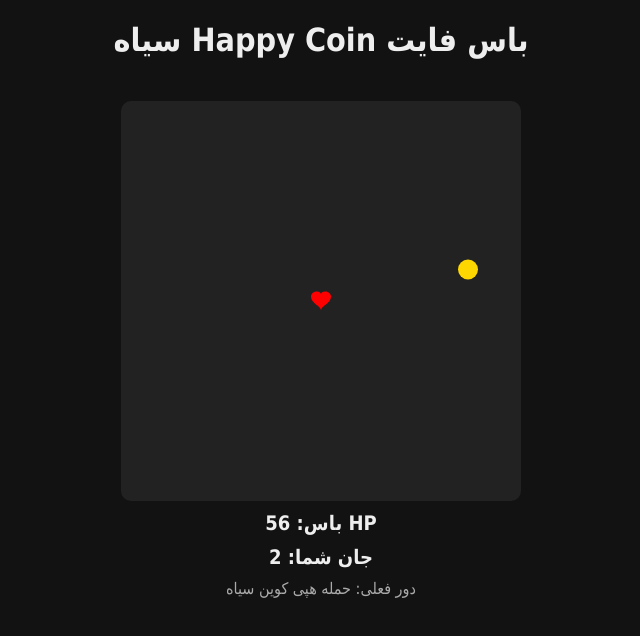
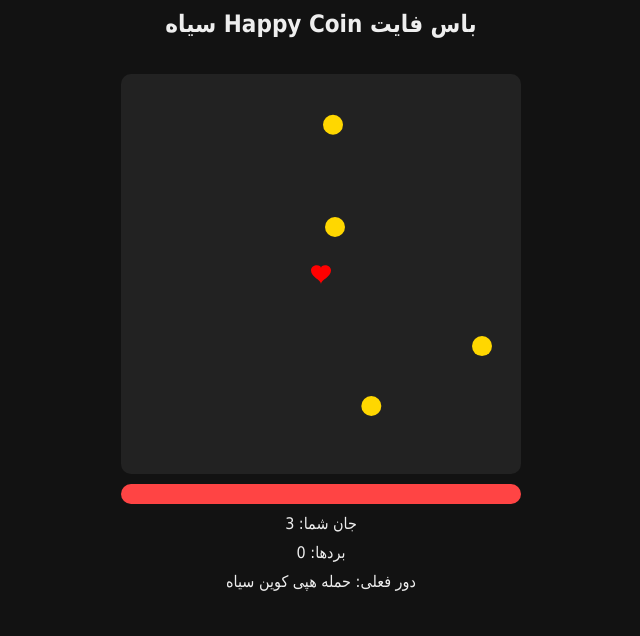
Before and after one commit to Rob-Lucci63/One-Ai, a plain HTML site: page index.html in a window 1280 px wide. Both pictures are taken after a click on the element 640 px from the left and 300 px from the top of the page. Shown: the whole page, without its empty margins (319-959 px from the left). Drawn offline with Linux system fonts and the light colour scheme.

Commit message:
Update index.html
تغییرات جزئی مثل گرافیمی شدن و تغییر نیمه کلی

```diff
--- a/index.html
+++ b/index.html
@@ -2,253 +2,128 @@
 <head>
   <meta charset="UTF-8" />
   <meta name="viewport" content="width=device-width, initial-scale=1" />
-  <title>Happy Coin - باس فایت</title>
+  <title>Happy Coin - باس فایت سیاه</title>
   <style>
-    body {
-      margin: 0; padding: 0;
-      background: #121212;
-      color: #eee;
-      font-family: Tahoma, sans-serif;
-      display: flex;
-      flex-direction: column;
-      align-items: center;
-      justify-content: flex-start;
-      height: 100vh;
-      user-select: none;
-    }
-    #battleCanvas {
-      background: #222;
-      border-radius: 10px;
-      margin-top: 20px;
-      touch-action: none;
-    }
-    #hpDisplay, #livesDisplay {
-      margin-top: 10px;
-      font-size: 20px;
-      font-weight: bold;
-      user-select: none;
-    }
-    #info {
-      margin-top: 10px;
-      font-size: 16px;
-      color: #aaa;
-    }
-    #joystickContainer {
-      position: fixed;
-      bottom: 40px;
-      left: 40px;
-      width: 100px;
-      height: 100px;
-      background: #444a;
-      border-radius: 50%;
-      touch-action: none;
-      display: none;
-      z-index: 1000;
-    }
-    #joystickBase {
-      position: relative;
-      width: 100%;
-      height: 100%;
-      border-radius: 50%;
-      background: #666;
-    }
-    #joystickStick {
-      position: absolute;
-      width: 50px;
-      height: 50px;
-      background: #f44;
-      border-radius: 50%;
-      top: 25px;
-      left: 25px;
-      transition: top 0.1s, left 0.1s;
-      touch-action: none;
-    }
+    body { margin: 0; padding: 0; background: #121212; color: #eee; font-family: Tahoma, sans-serif; display: flex; flex-direction: column; align-items: center; justify-content: flex-start; height: 100vh; user-select: none; overflow: hidden; }
+    h1 { margin-top: 10px; font-size: 24px; }
+    #battleCanvas { background: #222; border-radius: 10px; margin-top: 20px; touch-action: none; }
+    #hpBar { width: 400px; height: 20px; background: #555; border-radius: 10px; overflow: hidden; margin-top: 10px; }
+    #hpFill { height: 100%; background: #f44; width: 100%; transition: width .3s ease; }
+    #livesDisplay, #winsDisplay, #info { margin-top: 10px; font-size: 16px; user-select: none; }
+    /* افکت دمیج و وین */
+    .effect { position: absolute; font-size: 24px; font-weight: bold; opacity: 1; animation: fadeUp 1s ease-out forwards; pointer-events: none; z-index: 9999; }
+    .damage { color: #f44; }
+    .win { color: #ffd700; font-size: 32px; }
+    @keyframes fadeUp { 0% { opacity: 1; transform: translate(-50%, -50%) scale(1); } 100% { opacity: 0; transform: translate(-50%, -100%) scale(1.5); } }
+    /* دیالوگ پایان */
+    #endDialog { position: fixed; top: 50%; left: 50%; transform: translate(-50%, -50%); background: #333; color: #fff; padding: 20px; border-radius: 10px; display: none; text-align: center; z-index: 10000; }
+    #endDialog button { margin-top: 10px; padding: 8px 16px; background: #f44; color: #fff; border: none; border-radius: 5px; cursor: pointer; }
+    /* جوی‌استیک موبایل */
+    #joystickContainer { position: fixed; bottom: 40px; left: 40px; width: 100px; height: 100px; background: #444a; border-radius: 50%; touch-action: none; display: none; z-index: 1000; }
+    #joystickBase { position: relative; width: 100%; height: 100%; border-radius: 50%; background: #666; }
+    #joystickStick { position: absolute; width: 50px; height: 50px; background: #f44; border-radius: 50%; top: 25px; left: 25px; transition: top .1s, left .1s; touch-action: none; }
   </style>
 </head>
 <body>
   <h1>باس فایت Happy Coin سیاه</h1>
-  <canvas id="battleCanvas" width="400" height="400"></canvas>
-  <div id="hpDisplay">HP باس: 56</div>
+  <canvas id="battleCanvas"></canvas>
+  <div id="hpBar"><div id="hpFill"></div></div>
   <div id="livesDisplay">جان شما: 3</div>
-  <div id="info">دور فعلی: حمله هپی کوین سیاه</div>  <div id="joystickContainer">
-    <div id="joystickBase">
-      <div id="joystickStick"></div>
-    </div>
+  <div id="winsDisplay">بردها: 0</div>
+  <div id="info">دور فعلی: حمله هپی کوین سیاه</div>  <div id="endDialog">
+    <div id="endText"></div>
+    <button onclick="resetBattle()">شروع مجدد</button>
+  </div>  <div id="joystickContainer">
+    <div id="joystickBase"><div id="joystickStick"></div></div>
   </div><script>
   const canvas = document.getElementById('battleCanvas');
   const ctx = canvas.getContext('2d');
-  const hpDisplay = document.getElementById('hpDisplay');
+  const hpFill = document.getElementById('hpFill');
   const livesDisplay = document.getElementById('livesDisplay');
+  const winsDisplay = document.getElementById('winsDisplay');
   const infoDisplay = document.getElementById('info');
+  const endDialog = document.getElementById('endDialog');
+  const endText = document.getElementById('endText');
+
+  function resizeCanvas(){
+    const size = Math.min(window.innerWidth - 40, 400);
+    canvas.width = size;
+    canvas.height = size;
+    document.getElementById('hpBar').style.width = size + 'px';
+  }
+  window.addEventListener('resize', resizeCanvas);
+  resizeCanvas();
 
   const isMobile = 'ontouchstart' in window || navigator.maxTouchPoints > 0;
-
-  let playerHeart = { x: 180, y: 180, size: 20, speed: 5 };
+  let playerHeart = { x: 0, y: 0, size: 20 };
   let coins = [];
   let bossHP = 56;
   let playerLives = 3;
-  let roundTime = 15 * 1000;
+  let damagePerClick = 4;
+  const roundDuration = 15 * 1000;
   let currentRound = 'enemy';
-  let roundTimer = roundTime;
+  let roundTimer = roundDuration;
   let lastTimestamp = null;
   let gameOver = false;
+  let lastClickTime = 0;
+  let wins = parseInt(localStorage.getItem('wins')||'0');
+  winsDisplay.textContent = 'بردها: ' + wins;
 
   const joystickContainer = document.getElementById('joystickContainer');
   const joystickStick = document.getElementById('joystickStick');
   let joystickActive = false;
-  let joystickStart = {x:0,y:0};
-  let joystickPos = {x:0,y:0};
+  let joystickStart = { x:0, y:0 };
+  let joystickPos = { x:0, y:0 };
 
-  if(isMobile) {
-    joystickContainer.style.display = 'block';
-    joystickContainer.addEventListener('touchstart', e => {
-      joystickActive = true;
-      const t = e.touches[0];
-      joystickStart = {x: t.clientX, y: t.clientY};
-    });
-    joystickContainer.addEventListener('touchmove', e => {
-      if(!joystickActive) return;
-      e.preventDefault();
-      const t = e.touches[0];
-      let dx = t.clientX - joystickStart.x;
-      let dy = t.clientY - joystickStart.y;
-      const maxDist = 40;
-      const dist = Math.sqrt(dx*dx + dy*dy);
-      if(dist > maxDist) { dx = dx/dist*maxDist; dy = dy/dist*maxDist; }
-      joystickPos = {x: dx, y: dy};
-      joystickStick.style.left = 25 + dx + 'px';
-      joystickStick.style.top = 25 + dy + 'px';
-    });
-    joystickContainer.addEventListener('touchend', () => {
-      joystickActive = false;
-      joystickPos = {x:0,y:0};
-      joystickStick.style.left = '25px';
-      joystickStick.style.top = '25px';
-    });
+  function showEffect(text, className, x, y) {
+    const effect = document.createElement('div');
+    effect.textContent = text;
+    effect.className = `effect ${className}`;
+    effect.style.left = x + 'px';
+    effect.style.top = y + 'px';
+    document.body.appendChild(effect);
+    setTimeout(() => effect.remove(), 1000);
   }
 
-  function spawnCoin() {
-    const edges = ['left','right','top','bottom'];
-    const edge = edges[Math.floor(Math.random()*edges.length)];
-    let x,y,vx,vy;
-    const speed = 3;
-    switch(edge) {
-      case 'left': x=0; y=Math.random()*canvas.height; vx=speed; vy=0; break;
-      case 'right': x=canvas.width; y=Math.random()*canvas.height; vx=-speed; vy=0; break;
-      case 'top': x=Math.random()*canvas.width; y=0; vx=0; vy=speed; break;
-      case 'bottom': x=Math.random()*canvas.width; y=canvas.height; vx=0; vy=-speed; break;
-    }
-    coins.push({x,y,vx,vy,size:20});
-  }
-
-  if(!isMobile) {
-    canvas.addEventListener('mousemove', e => {
-      const rect = canvas.getBoundingClientRect();
-      playerHeart.x = e.clientX - rect.left - playerHeart.size/2;
-      playerHeart.y = e.clientY - rect.top - playerHeart.size/2;
-    });
+  if(isMobile){ joystickContainer.style.display='block';
+    joystickContainer.addEventListener('touchstart', e => { joystickActive=true; const t=e.touches[0]; joystickStart={x:t.clientX,y:t.clientY};});
+    joystickContainer.addEventListener('touchmove', e => { if(!joystickActive)return; e.preventDefault(); const t=e.touches[0]; let dx=t.clientX-joystickStart.x, dy=t.clientY-joystickStart.y; const dist=Math.hypot(dx,dy), max=40; if(dist>max){dx=dx/dist*max;dy=dy/dist*max;} joystickPos={x:dx,y:dy}; joystickStick.style.left=25+dx+'px'; joystickStick.style.top=25+dy+'px';});
+    joystickContainer.addEventListener('touchend',()=>{joystickActive=false;joystickPos={x:0,y:0};joystickStick.style.left='25px';joystickStick.style.top='25px';});
   }
 
   canvas.addEventListener('click', e => {
-    if(currentRound === 'player' && !gameOver) {
-      const rect = canvas.getBoundingClientRect();
-      const cx = e.clientX - rect.left;
-      const cy = e.clientY - rect.top;
-      for(let i=0;i<coins.length;i++) {
-        const c = coins[i];
-        if(cx>c.x && cx<c.x+c.size && cy>c.y && cy<c.y+c.size) {
-          bossHP--;
-          hpDisplay.innerText = 'HP باس: '+bossHP;
-          coins.splice(i,1);
-          if(bossHP<=0) { alert('🎉 تبریک! باس رو شکست دادی!'); gameOver=true; }
-          break;
-        }
+    if(currentRound==='player' && !gameOver){
+      const now=Date.now(); if(now-lastClickTime<200) return; lastClickTime=now;
+      bossHP-=damagePerClick;
+      showEffect('-'+damagePerClick,'damage',e.clientX,e.clientY);
+      if(bossHP<=0){ bossHP=0; gameOver=true; wins++; localStorage.setItem('wins',wins); winsDisplay.textContent='بردها: '+wins;
+        showEffect('🎉 پیروزی!','win',canvas.offsetLeft+canvas.width/2,canvas.offsetTop+canvas.height/2);
+        setTimeout(()=>{
+          endText.textContent='تو شکستم دادی ولی من برمیگردم! هدف بعدی من ارز و معاملات ارزیه...';
+          endDialog.style.display='block';
+        },500);
       }
+      updateUI();
     }
   });
 
-  function drawHeart(x,y,size) {
-    ctx.fillStyle = 'red';
-    ctx.beginPath();
-    ctx.moveTo(x+size/2,y+size/5);
-    ctx.bezierCurveTo(x+size/2,y,x,y,x,y+size/3);
-    ctx.bezierCurveTo(x,y+size*2/3,x+size/2,y+size*4/5,x+size/2,y+size);
-    ctx.bezierCurveTo(x+size/2,y+size*4/5,x+size,y+size*2/3,x+size,y+size/3);
-    ctx.bezierCurveTo(x+size,y,x+size/2,y,x+size/2,y+size/5);
-    ctx.fill();
+  if(!isMobile){ canvas.addEventListener('mousemove', e=>{ const r=canvas.getBoundingClientRect(); playerHeart.x=e.clientX-r.left-playerHeart.size/2; playerHeart.y=e.clientY-r.top-playerHeart.size/2; }); }
+
+  function spawnCoin(){ const edges=['left','right','top','bottom'], edge=edges[Math.floor(Math.random()*edges.length)]; let x,y,vx,vy,s=3; switch(edge){case'left':x=0;y=Math.random()*canvas.height;vx=s;vy=0;break;case'right':x=canvas.width;y=Math.random()*canvas.height;vx=-s;vy=0;break;case'top':x=Math.random()*canvas.width;y=0;vx=0;vy=s;break;case'bottom':x=Math.random()*canvas.width;y=canvas.height;vx=0;vy=-s;break;} coins.push({x,y,vx,vy,size:20}); }
+
+  function drawHeart(x,y,size){ ctx.fillStyle='red'; ctx.beginPath(); ctx.moveTo(x+size/2,y+size/5); ctx.bezierCurveTo(x+size/2,y,x,y,x,y+size/3); ctx.bezierCurveTo(x,y+size*2/3,x+size/2,y+size*4/5,x+size/2,y+size); ctx.bezierCurveTo(x+size/2,y+size*4/5,x+size,y+size*2/3,x+size,y+size/3); ctx.bezierCurveTo(x+size,y,x+size/2,y,x+size/2,y+size/5); ctx.fill(); }
+
+  function updateUI(){ hpFill.style.width = (bossHP/56*100)+'%'; livesDisplay.textContent='جان شما: '+playerLives; }
+
+  function resetBattle(){ bossHP=56; playerLives=3; currentRound='enemy'; roundTimer=roundDuration; gameOver=false; coins=[]; endDialog.style.display='none'; infoDisplay.textContent='دور فعلی: حمله هپی کوین سیاه'; updateUI(); }
+
+  function gameLoop(ts){ if(!lastTimestamp) lastTimestamp=ts; const d=ts-lastTimestamp; lastTimestamp=ts;
+    if(!gameOver){ roundTimer-=d; if(roundTimer<=0){ roundTimer=roundDuration; currentRound=currentRound==='enemy'?'player':'enemy'; infoDisplay.textContent=currentRound==='enemy'?'دور فعلی: حمله هپی کوین سیاه':'دور فعلی: حمله شما'; if(currentRound==='player') alert('نوبت شماست! به باس حمله کن!'); }
+      if(currentRound==='enemy'){ if(Math.random()<0.02) spawnCoin(); coins.forEach(c=>{c.x+=c.vx; c.y+=c.vy;}); coins=coins.filter(c=>{ const dx=c.x+c.size/2-(playerHeart.x+playerHeart.size/2), dy=c.y+c.size/2-(playerHeart.y+playerHeart.size/2), dist=Math.hypot(dx,dy); if(dist<c.size/2+playerHeart.size/2){ playerLives--; updateUI(); if(playerLives<=0){ alert('💔 جانات تموم شد! بازی باختی 😢'); resetBattle(); } return false; } return !(c.x<-20||c.x>canvas.width+20||c.y<-20||c.y>canvas.height+20); }); if(isMobile&&joystickActive){ playerHeart.x=Math.max(0,Math.min(canvas.width-playerHeart.size,playerHeart.x+joystickPos.x*0.15)); playerHeart.y=Math.max(0,Math.min(canvas.height-playerHeart.size,playerHeart.y+joystickPos.y*0.15)); } }
+    }
+    ctx.clearRect(0,0,canvas.width,canvas.height); drawHeart(playerHeart.x,playerHeart.y,playerHeart.size); coins.forEach(c=>{ ctx.fillStyle='#ffd700'; ctx.beginPath(); ctx.arc(c.x+c.size/2,c.y+c.size/2,c.size/2,0,2*Math.PI); ctx.fill(); }); requestAnimationFrame(gameLoop);
   }
 
-  function resetBattle() {
-    bossHP=56;
-    playerLives=3;
-    gameOver=false;
-    coins=[];
-    currentRound='enemy';
-    roundTimer=roundTime;
-    hpDisplay.innerText='HP باس: '+bossHP;
-    livesDisplay.innerText='جان شما: '+playerLives;
-    infoDisplay.innerText='دور فعلی: حمله هپی کوین سیاه';
-  }
-
-  function update(delta) {
-    if(gameOver) return;
-    roundTimer -= delta;
-    if(roundTimer <= 0) {
-      roundTimer = roundTime;
-      currentRound = currentRound==='enemy'?'player':'enemy';
-      infoDisplay.innerText = currentRound==='enemy'?'دور فعلی: حمله هپی کوین سیاه':'دور فعلی: حمله شما';
-      if(currentRound==='player') alert('نوبت شماست! روی سکه‌ها کلیک کن!');
-    }
-
-    if(currentRound==='enemy') {
-      if(Math.random()<0.02) spawnCoin();
-      coins.forEach(c => { c.x+=c.vx; c.y+=c.vy; });
-      coins = coins.filter(c => {
-        const dx=c.x+c.size/2-(playerHeart.x+playerHeart.size/2);
-        const dy=c.y+c.size/2-(playerHeart.y+playerHeart.size/2);
-        const dist=Math.sqrt(dx*dx+dy*dy);
-        if(dist<(c.size/2+playerHeart.size/2)) {
-          playerLives--;
-          livesDisplay.innerText='جان شما: '+playerLives;
-          if(playerLives<=0) {
-            alert('💔 جانات تموم شد! بازی باختی 😢');
-            resetBattle();
-          }
-          return false;
-        }
-        if(c.x<-20||c.x>canvas.width+20||c.y<-20||c.y>canvas.height+20) return false;
-        return true;
-      });
-      if(isMobile && joystickActive) {
-        playerHeart.x+=joystickPos.x*0.15;
-        playerHeart.y+=joystickPos.y*0.15;
-        playerHeart.x=Math.max(0,Math.min(canvas.width-playerHeart.size,playerHeart.x));
-        playerHeart.y=Math.max(0,Math.min(canvas.height-playerHeart.size,playerHeart.y));
-      }
-    }
-  }
-
-  function draw() {
-    ctx.clearRect(0,0,canvas.width,canvas.height);
-    drawHeart(playerHeart.x,playerHeart.y,playerHeart.size);
-    coins.forEach(c => {
-      ctx.fillStyle='gold';
-      ctx.beginPath();
-      ctx.arc(c.x+c.size/2,c.y+c.size/2,c.size/2,0,Math.PI*2);
-      ctx.fill();
-    });
-  }
-
-  function gameLoop(timestamp) {
-    if(!lastTimestamp) lastTimestamp=timestamp;
-    const delta=timestamp-lastTimestamp;
-    lastTimestamp=timestamp;
-    update(delta);
-    draw();
-    requestAnimationFrame(gameLoop);
-  }
-
-  resetBattle();
-  requestAnimationFrame(gameLoop);
+  resetBattle(); requestAnimationFrame(gameLoop);
 </script></body>
 </html>
```
